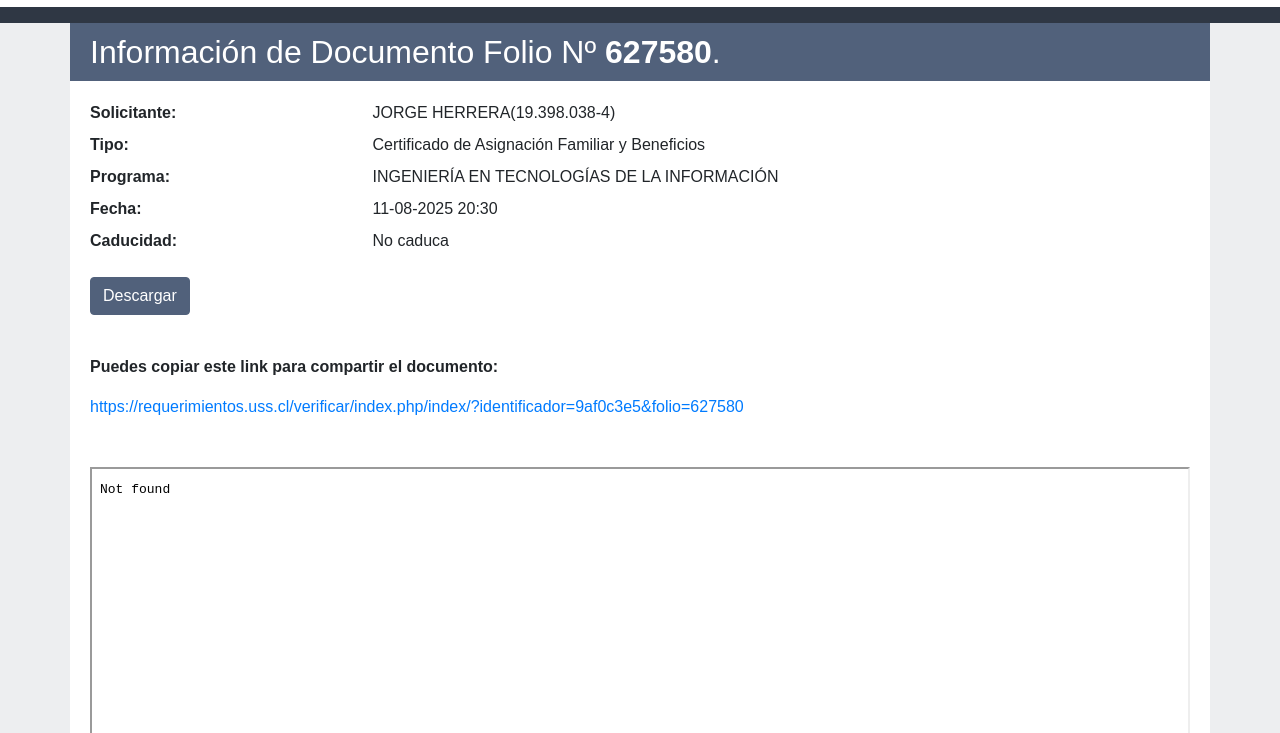
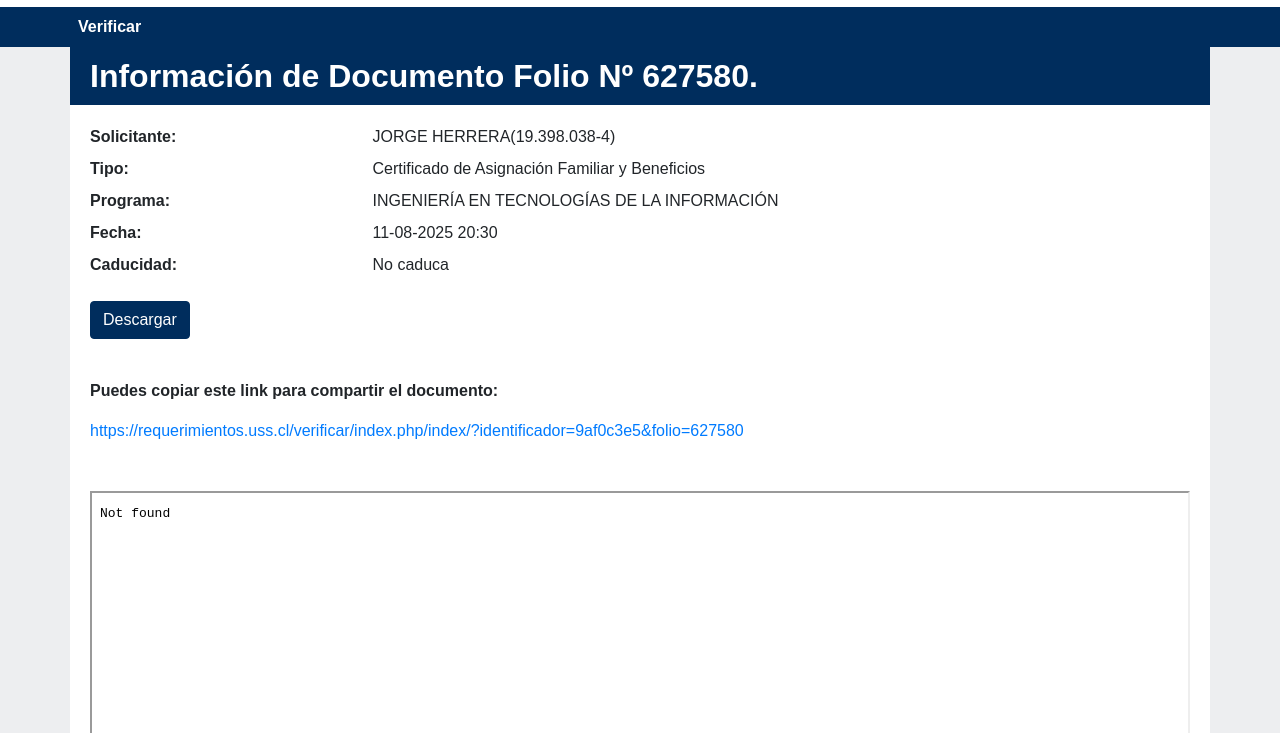
Before and after one commit to kherreracentellas-dotcom/uss-verificacion-page, a plain HTML site: page index.html in a window 1280 px wide. Shown: the part 67-800 px from the top of the page. Drawn offline with Linux system fonts and the light colour scheme.

Commit message:
Final branding colors and layout synchronization

```diff
--- a/index.html
+++ b/index.html
@@ -22,7 +22,23 @@
 	<link rel="stylesheet" href="skin/css/estilo.css">
 	<link rel="stylesheet" href="skin/css/colores.css">
 	<style>
-		/* Custom style overrides removed */
+		body { background-color: #edeef0; }
+		.container-menu { background-color: #002d5d; }
+		.container-menu .nav-link { color: #ffffff !important; font-weight: bold; }
+		.contenido h2 {
+			background-color: #002d5d;
+			color: #ffffff;
+			padding: 10px 20px;
+			margin: 0px -20px 20px -20px;
+			font-size: 32px;
+			font-weight: bold;
+		}
+		.btn-primary {
+			background-color: #002d5d !important;
+			border-color: #002d5d !important;
+			color: #ffffff !important;
+		}
+		fieldset { border: none; padding: 0; }
 	</style>
 </head>
 
@@ -34,19 +50,16 @@
 					<a href="#"><img class="img-fluid" src="skin/images/logo-dashboard.png"></a>
 				</div>
 				<div class="col-sm-6 text-right usuario">
-					<!-- Removed navbar toggler -->
 				</div>
 			</div>
 		</div>
 
 		<div class="container-menu">
 			<div class="container">
-				<nav class="navbar navbar-expand-lg">
-					<div class="collapse navbar-collapse" id="menuPrincipal">
-						<ul class="navbar-nav mr-auto">
-							<!-- Removed Verificar link -->
-						</ul>
-					</div>
+				<nav class="navbar navbar-expand-lg p-0">
+					<ul class="navbar-nav mr-auto">
+						<li class="nav-item"><a class="nav-link" href="#">Verificar</a></li>
+					</ul>
 				</nav>
 			</div>
 		</div>
```
